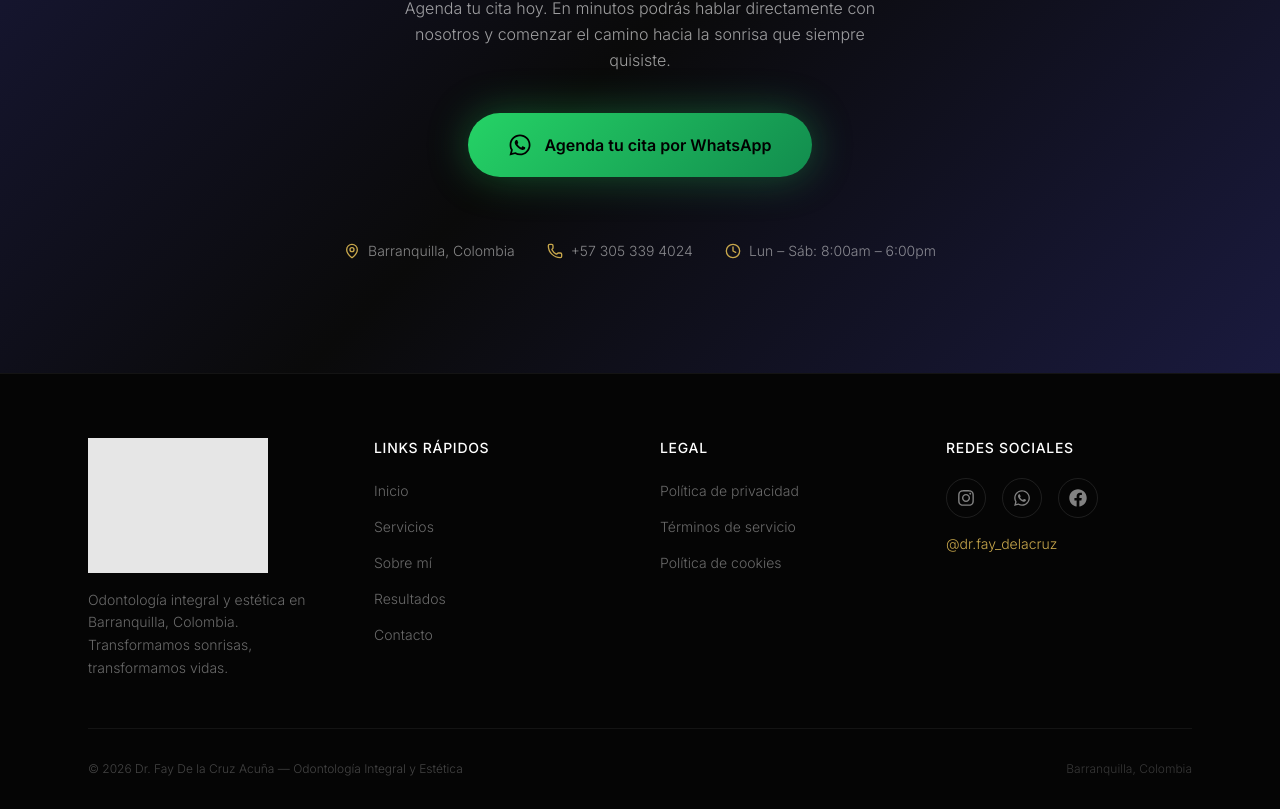
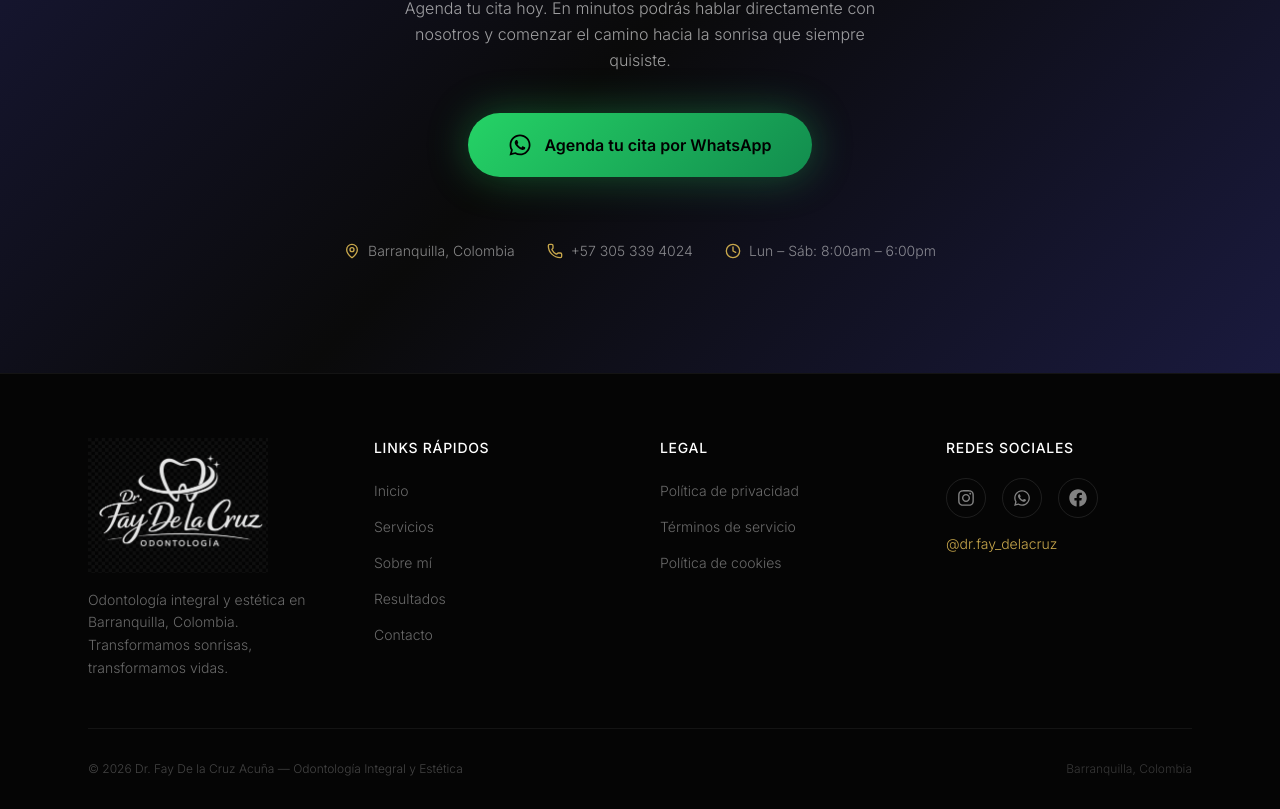
Before and after one commit to habid8374/dr-fay-delacruz, a Next.js app: page / in a window 1280 px wide. Shown: the part 4115-4924 px from the top of the page. Built offline with nearby package versions, Linux system fonts and the light colour scheme; a web font is replaced by a local one.

Commit message:
Fix footer logo: use invert(1) so signature shows white on dark background

```diff
--- a/src/components/Footer.tsx
+++ b/src/components/Footer.tsx
@@ -36,8 +36,8 @@ export default function Footer() {
                 alt="Dr. Fay De la Cruz Acuña"
                 width={180}
                 height={80}
-                className="brightness-0 invert opacity-90"
-                style={{ objectFit: "contain" }}
+                className="opacity-90"
+                style={{ objectFit: "contain", filter: "invert(1)" }}
               />
             </div>
             <p
```
